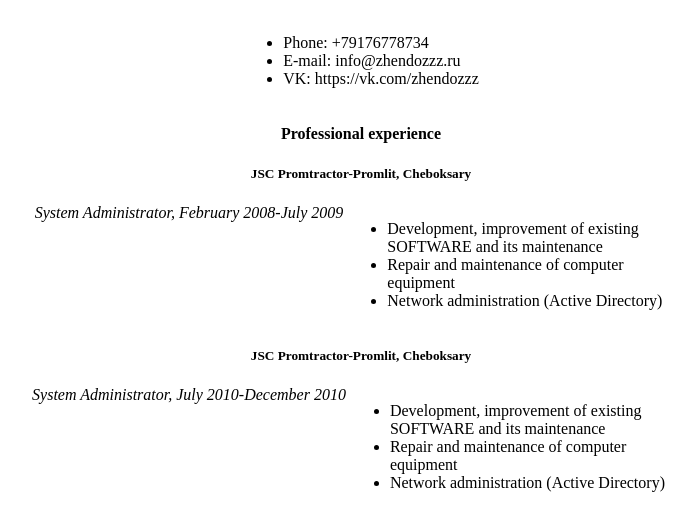
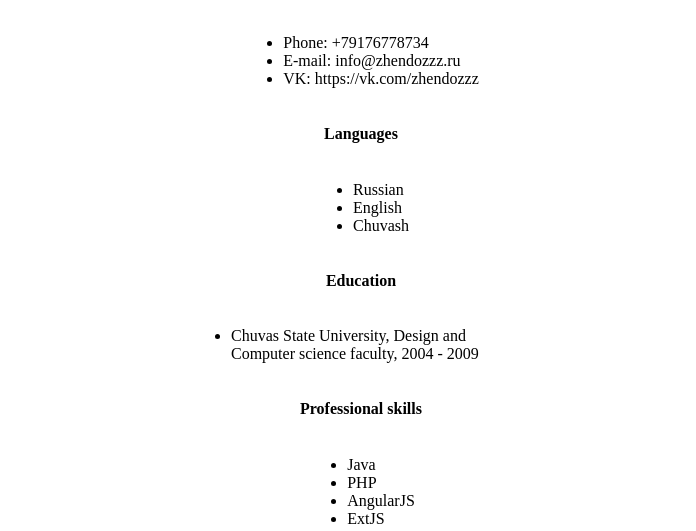
Before and after one commit to zhendozzz/rsschool-cv, a plain HTML site: page index.html in a window 1280 px wide. Shown: the part 413-944 px from the top of the page, without its empty margins (279-975 px from the left). Drawn offline with Linux system fonts and the light colour scheme.

Commit message:
feature: add skills, education and code examples

```diff
--- a/index.html
+++ b/index.html
@@ -20,6 +20,39 @@
                 <li>E-mail: info@zhendozzz.ru</li>
                 <li>VK: https://vk.com/zhendozzz</li>
             </ul>
+        </section>
+        <section>
+            <h4>Languages</h4>
+            <article>
+                <ul>
+                    <li>Russian</li>
+                    <li>English</li>
+                    <li>Chuvash</li>
+                </ul>
+            </article>
+        </section>
+        <section>
+            <h4>Education</h4>
+            <article>
+                <ul>
+                    <li>Chuvas State University, Design and Computer science faculty, 2004 - 2009</li>
+                </ul>
+            </article>
+        </section>
+        <section>
+            <h4>Professional skills</h4>
+            <article>
+                <ul>
+                    <li>Java</li>
+                    <li>PHP</li>
+                    <li>AngularJS</li>
+                    <li>ExtJS</li>
+                </ul>
+            </article>
+        </section>
+        <section>
+            <h4>Code examples</h4>
+            <a href="https://github.com/zhendozzz/">Github</a>
         </section>
         <section>
             <h4>Professional experience</h4>
```
